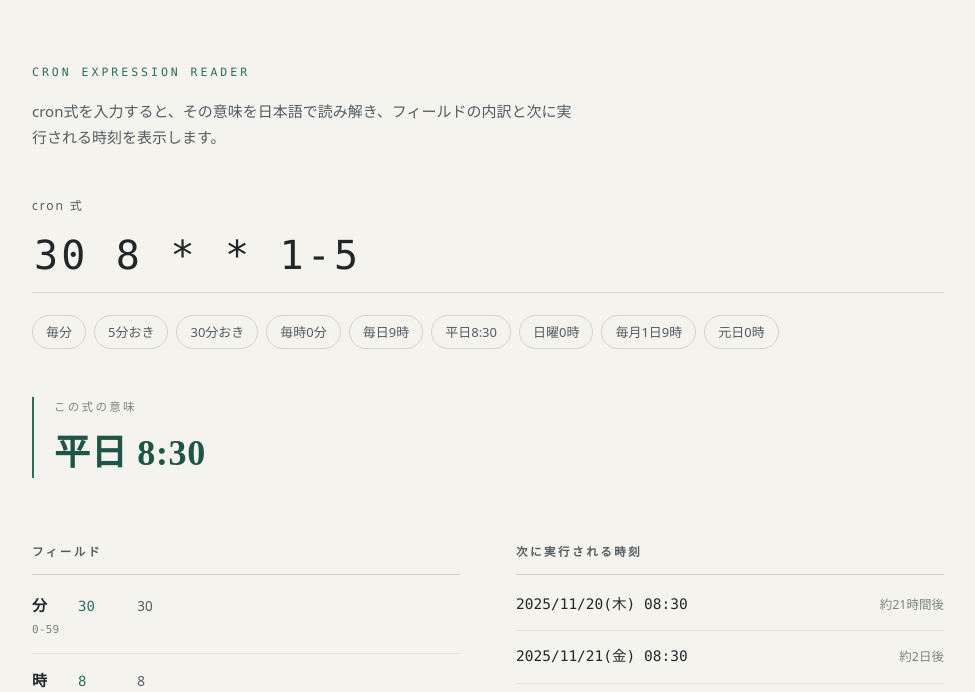
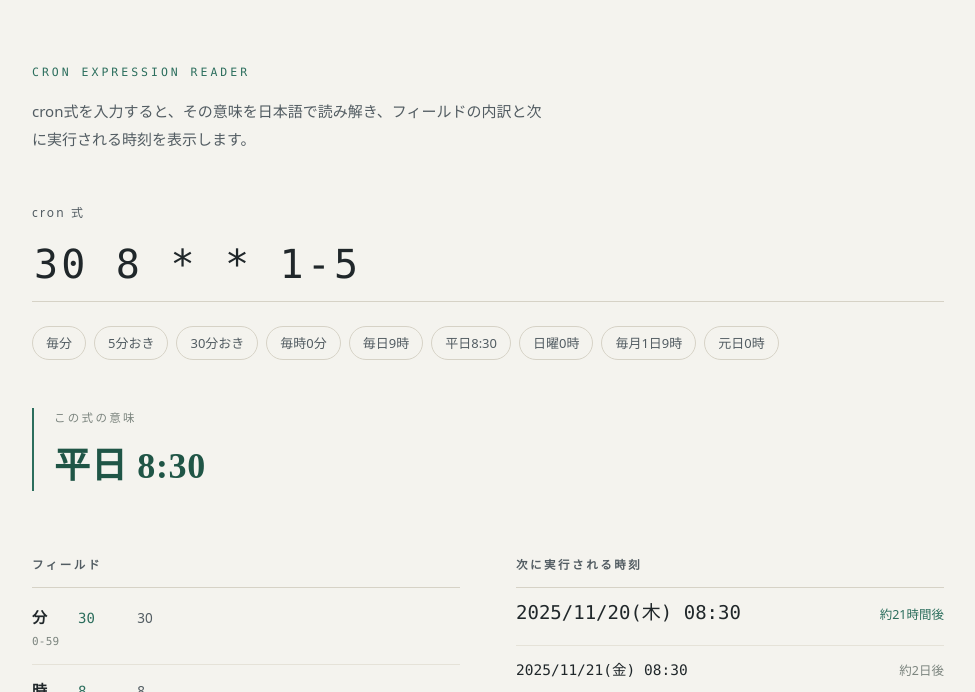
Before and after one commit to miruky/cronyomi, a website built with Vite: page index.html in a window 1280 px wide. Shown: the part 74-766 px from the top of the page, without its empty margins (152-1127 px from the left). Built offline with nearby package versions, Linux system fonts and the light colour scheme.

Commit message:
余白を8pxリズムに整え直近の実行時刻を主役化

```diff
--- a/src/style.css
+++ b/src/style.css
@@ -199,9 +199,10 @@ body {
 
 .lede {
   font-size: 15px;
+  line-height: 1.85;
   color: var(--ink-soft);
-  max-width: 34rem;
-  margin-bottom: 44px;
+  max-width: 32rem;
+  margin-bottom: 48px;
 }
 
 /* ── 入力 ── */
@@ -209,9 +210,9 @@ body {
 .field-label {
   display: block;
   font-size: 12px;
-  letter-spacing: 0.16em;
+  letter-spacing: 0.18em;
   color: var(--ink-soft);
-  margin-bottom: 10px;
+  margin-bottom: 12px;
 }
 
 #expr {
@@ -240,7 +241,7 @@ body {
   display: flex;
   flex-wrap: wrap;
   gap: 8px;
-  margin-top: 22px;
+  margin-top: 24px;
 }
 
 .chip {
@@ -263,8 +264,8 @@ body {
 }
 
 .error {
-  margin-top: 20px;
-  padding-left: 14px;
+  margin-top: 24px;
+  padding-left: 16px;
   border-left: 2px solid var(--danger);
   color: var(--danger);
   font-size: 14px;
@@ -286,7 +287,7 @@ body {
   font-size: 11.5px;
   letter-spacing: 0.2em;
   color: var(--ink-faint);
-  margin-bottom: 10px;
+  margin-bottom: 12px;
 }
 
 .description {
@@ -331,7 +332,7 @@ body {
   text-align: left;
   font-weight: 600;
   font-size: 15px;
-  padding: 13px 0;
+  padding: 12px 0;
   white-space: nowrap;
   vertical-align: baseline;
 }
@@ -347,7 +348,7 @@ body {
 }
 
 .fields td {
-  padding: 13px 0 13px 16px;
+  padding: 12px 0 12px 16px;
   vertical-align: baseline;
 }
 
@@ -383,7 +384,7 @@ body {
   justify-content: space-between;
   align-items: baseline;
   gap: 14px;
-  padding: 13px 0;
+  padding: 12px 0;
 }
 
 .runs li + li {
@@ -403,10 +404,24 @@ body {
   white-space: nowrap;
 }
 
+/* 直近の1件を主役として大きく見せ、以降を控えめにする */
+.runs li:first-child:not(.run-empty) {
+  padding: 4px 0 16px;
+}
+
+.runs li:first-child:not(.run-empty) .run-abs {
+  font-size: 19px;
+}
+
+.runs li:first-child:not(.run-empty) .run-rel {
+  font-size: 12.5px;
+  color: var(--accent);
+}
+
 .run-empty {
   color: var(--ink-soft);
   font-size: 14px;
-  padding: 13px 0;
+  padding: 12px 0;
 }
 
 /* ── フッター ── */
```
